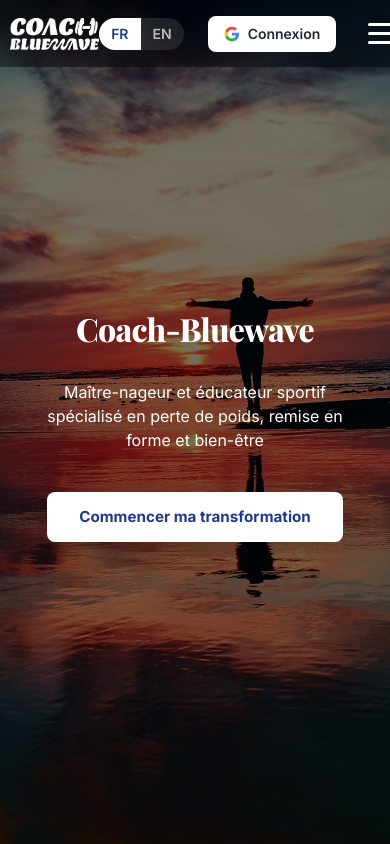
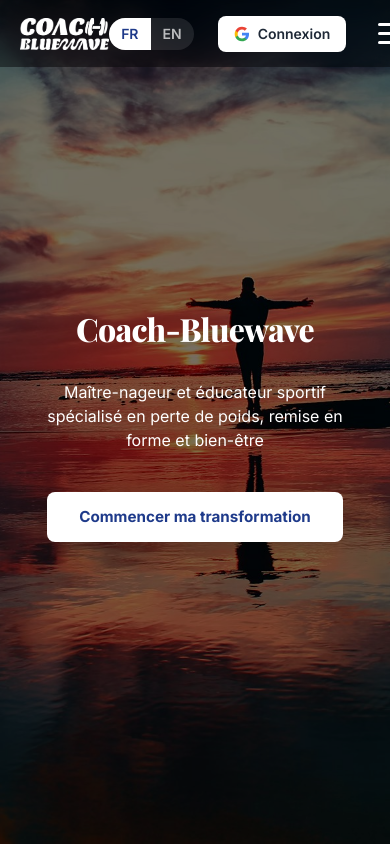
Before and after one commit to Unvodka/Coaching-and-Sport, a Next.js app: page / in a window 390 px wide. Shown: the top 844 px of the page. Built offline with nearby package versions, Linux system fonts and the light colour scheme; no server answers.

Commit message:
Add left margin to header logo on small screens
Co-Authored-By: Claude Opus 4.6 <noreply@anthropic.com>

```diff
--- a/components/Header.tsx
+++ b/components/Header.tsx
@@ -40,7 +40,7 @@ export default function Header() {
       className="text-white py-6 fixed w-full top-0 z-[1000] backdrop-blur-md bg-black/40 max-md:py-3"
     >
       <nav className="flex justify-between items-center w-full px-12 max-md:px-2.5">
-        <Link href="/" className="flex items-center no-underline shrink-0">
+        <Link href="/" className="flex items-center no-underline shrink-0 max-md:ml-2.5">
           <Image
             src="/images/logo-bluewave-white.png"
             alt="Coach-Bluewave"
```
